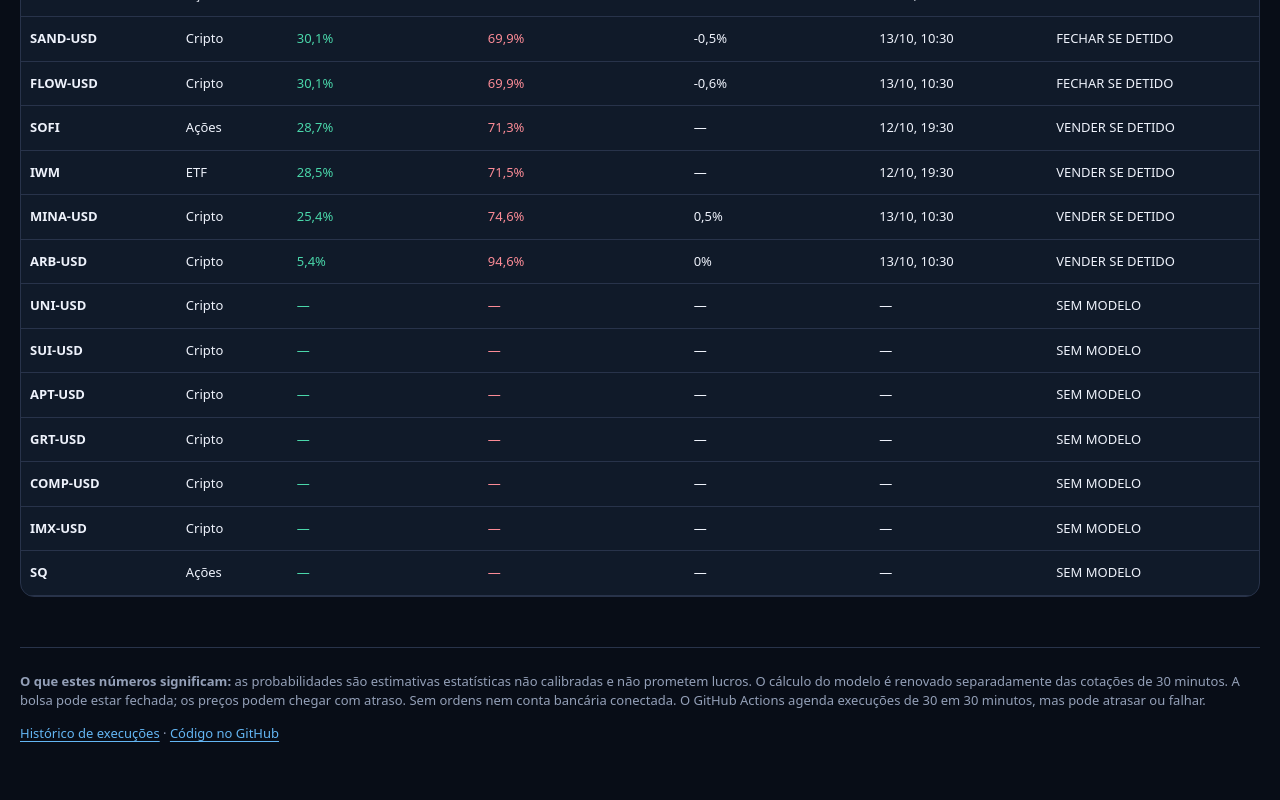
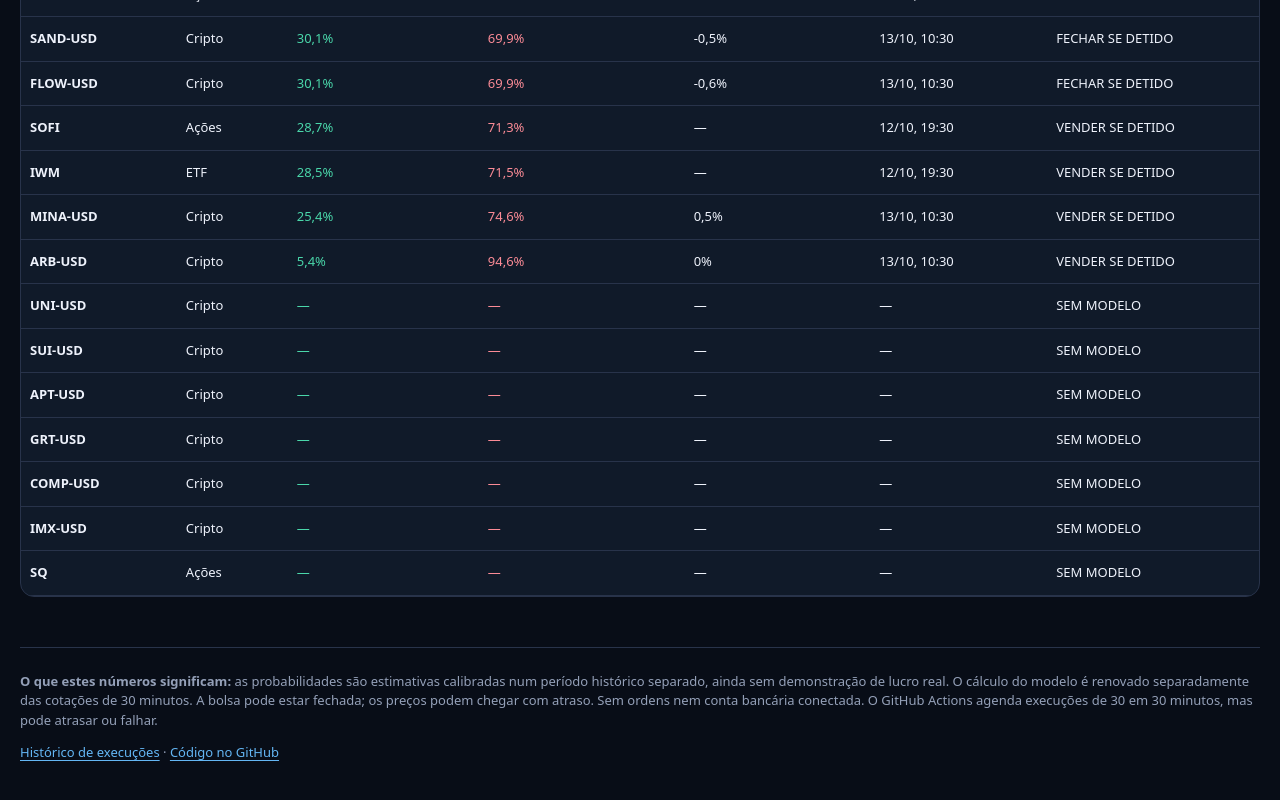
Before and after one commit to YagoGamelo/crypto-ai-trader, a plain HTML site: page index.html in a window 1280 px wide. Shown: the part 8271-9071 px from the top of the page. Drawn offline with Linux system fonts and the light colour scheme.

Commit message:
Clarify historically calibrated but unproven market probabilities in static monitor

```diff
--- a/index.html
+++ b/index.html
@@ -46,7 +46,7 @@
 <select id="market" aria-label="Tipo de mercado"><option value="">Todos os mercados</option><option>Ações</option><option>Cripto</option><option>ETF</option></select>
 <select id="order" aria-label="Ordenação"><option value="up">Probabilidade subir</option><option value="down">Probabilidade descer</option><option value="move">Variação 30 min</option></select></div>
 <div class="table-wrap"><table><thead><tr><th>Ativo</th><th>Mercado</th><th>Chance subir 5d*</th><th>Chance descer 5d*</th><th>Mudança 30 min</th><th>Última vela UTC</th><th>Sinal experimental</th></tr></thead><tbody id="all-rows"></tbody></table></div>
-<footer><strong>O que estes números significam:</strong> as probabilidades são estimativas estatísticas não calibradas e não prometem lucros. O cálculo do modelo é renovado separadamente das cotações de 30 minutos. A bolsa pode estar fechada; os preços podem chegar com atraso. Sem ordens nem conta bancária conectada. O GitHub Actions agenda execuções de 30 em 30 minutos, mas pode atrasar ou falhar.<p><a href="https://github.com/YagoGamelo/crypto-ai-trader/actions/workflows/market-monitor.yml">Histórico de execuções</a> · <a href="https://github.com/YagoGamelo/crypto-ai-trader">Código no GitHub</a></p></footer>
+<footer><strong>O que estes números significam:</strong> as probabilidades são estimativas calibradas num período histórico separado, ainda sem demonstração de lucro real. O cálculo do modelo é renovado separadamente das cotações de 30 minutos. A bolsa pode estar fechada; os preços podem chegar com atraso. Sem ordens nem conta bancária conectada. O GitHub Actions agenda execuções de 30 em 30 minutos, mas pode atrasar ou falhar.<p><a href="https://github.com/YagoGamelo/crypto-ai-trader/actions/workflows/market-monitor.yml">Histórico de execuções</a> · <a href="https://github.com/YagoGamelo/crypto-ai-trader">Código no GitHub</a></p></footer>
 </main>
 <script>
 "use strict";
```
